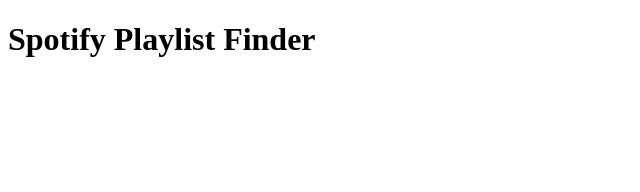
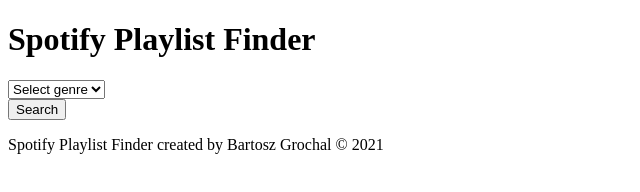
Before and after one commit to b-grochal/html-sass-js-spotify-playlist-finder, a plain HTML site: page index.html in a window 1280 px wide. Shown: the whole page, without its empty margins (0-640 px from the left). Drawn offline with Linux system fonts and the light colour scheme.

Commit message:
Created basic layout for website.

```diff
--- a/index.html
+++ b/index.html
@@ -1,11 +1,40 @@
 <!DOCTYPE html>
 <html>
-  <header></header>
+  <head>
+    <meta charset="UTF-8" />
+    <title>Spotify Playlist Finder</title>
+    <meta name="description" content="Free Web tutorials" />
+    <meta name="keywords" content="Spotify, HTML, CSS, JavaScript" />
+    <meta name="author" content="Bartosz Grochal" />
+    <meta name="viewport" content="width=device-width, initial-scale=1.0" />
+  </head>
   <body>
     <header>
       <h1>Spotify Playlist Finder</h1>
     </header>
-    <main></main>
-    <footer></footer>
+    <main>
+      <section class="search-playlist">
+        <form class="search-playlist__form">
+          <input type="hidden" id="token_input" />
+          <div class="search-playlist__select-container">
+            <select name="" id="genre_select">
+              <option>Select genre</option>
+            </select>
+          </div>
+          <div class="search-playlist__btn-container">
+            <input
+              type="submit"
+              id="submit_btn"
+              class="search-playlist__btn"
+              value="Search"
+            />
+          </div>
+        </form>
+      </section>
+      <section class="playlist-list"></section>
+    </main>
+    <footer>
+      <p>Spotify Playlist Finder created by Bartosz Grochal &copy; 2021</p>
+    </footer>
   </body>
 </html>
```
